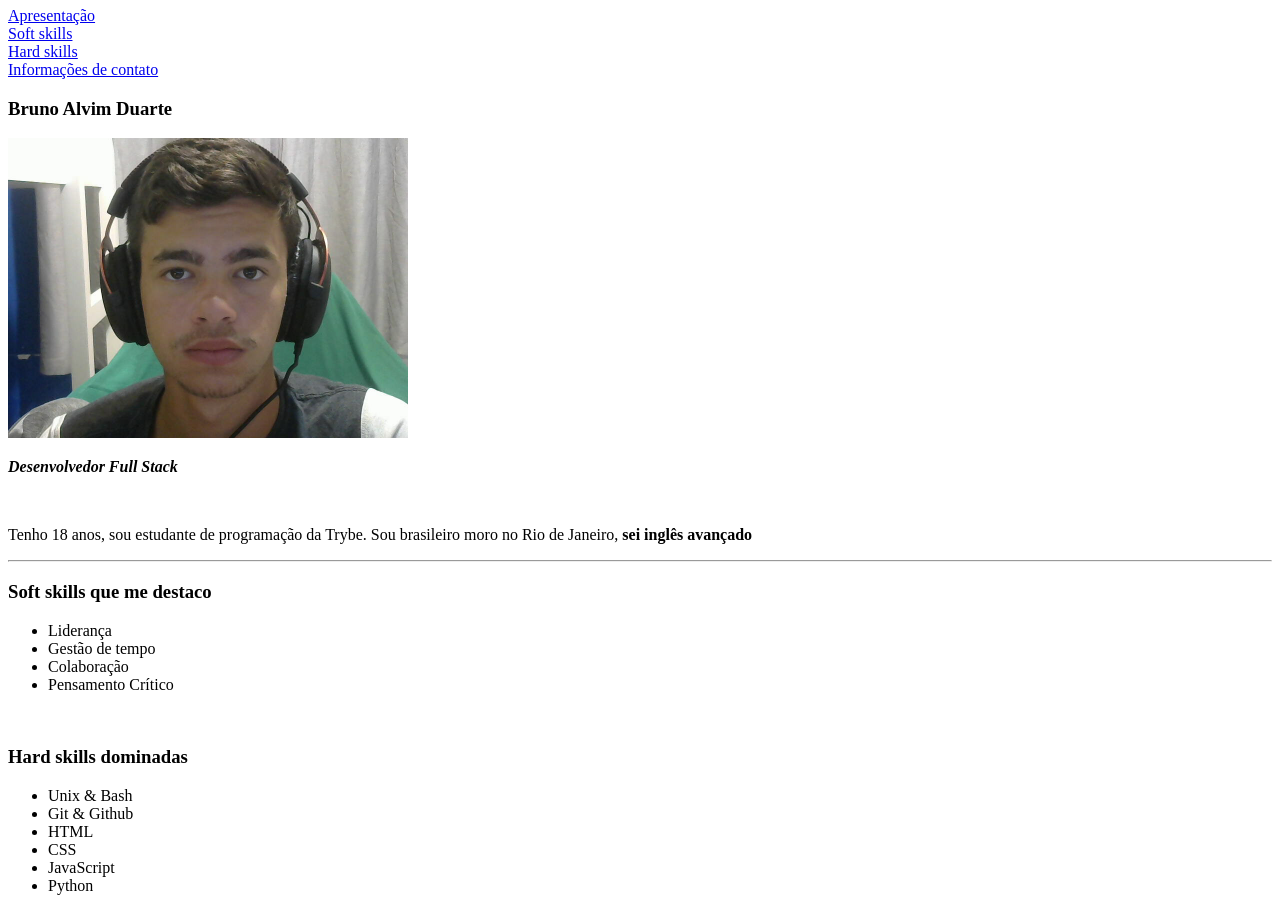
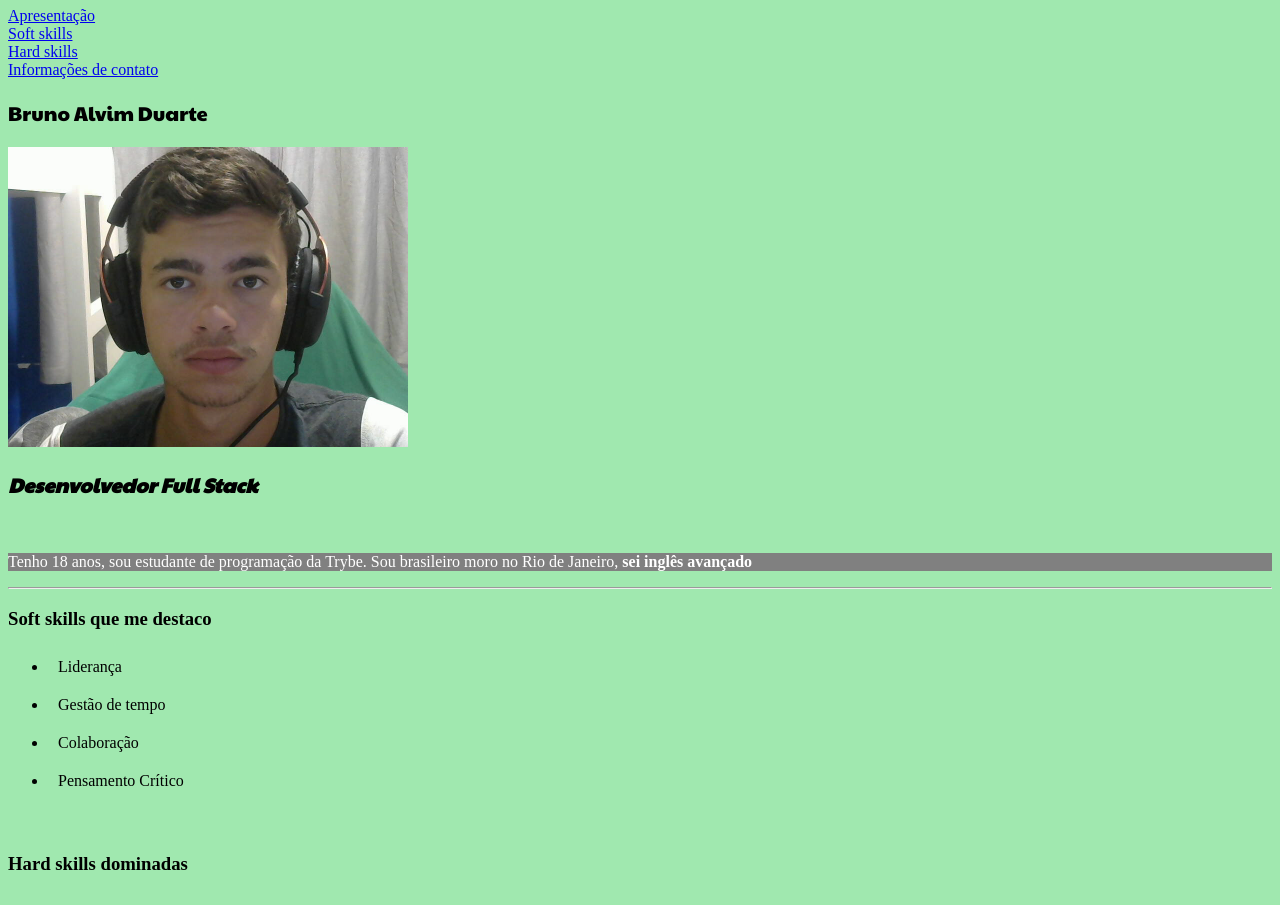
Before and after one commit to Bruno-Alvim-Duarte/portifolio-web, a plain HTML site: page index.html in a window 1280 px wide. Shown: the part 73-978 px from the top of the page. Drawn offline with Linux system fonts and the light colour scheme.

Commit message:
commitão bomba, fazendo o exercicio do dia 3.2

```diff
--- a/index.html
+++ b/index.html
@@ -5,6 +5,9 @@
     <meta http-equiv="X-UA-Compatible" content="IE=edge">
     <meta name="viewport" content="width=device-width, initial-scale=1.0">
     <title>Portifólio Web Bruno Alvim Duarte</title>
+    <link href="https://fonts.googleapis.com/css2?family=Paytone+One&display=swap" rel="stylesheet">
+    <link rel="stylesheet" type="text/css" href="style.css">
+    <style></style>
 </head>
 <body>
     <h1><strong> Portifólio Web</strong></h1>
@@ -13,30 +16,30 @@
     <a href="#hard-skills">Hard skills</a> <br>
     <a href="#contato">Informações de contato</a>
     <!-- SEÇÃO 1 -->
-    <h3 id="apresentacao">Bruno Alvim Duarte</h3>
+    <h3 class="apresentacao" id="apresentacao">Bruno Alvim Duarte</h3>
     <img src="Arquivos-complementares/Foto-minha.png" alt="foto do Bruno" width="400px">
-    <p><em> <strong> Desenvolvedor Full Stack </strong></em></p>
+    <p class="apresentacao"><em> <strong> Desenvolvedor Full Stack </strong></em></p>
     <br>
-    <p>Tenho 18 anos, sou estudante de programação da Trybe. Sou brasileiro moro no Rio de Janeiro, <strong> sei inglês avançado </strong></p>
+    <p id="descricao">Tenho 18 anos, sou estudante de programação da Trybe. Sou brasileiro moro no Rio de Janeiro, <strong> sei inglês avançado </strong></p>
 
     <hr>
     <!-- SEÇÃO 2 -->
-    <h3 id="soft-skills">Soft skills que me destaco</h3>
+    <h3 id="soft-skills" >Soft skills que me destaco</h3>
     <ul>
-        <li>Liderança</li>
-        <li>Gestão de tempo</li>
-        <li>Colaboração</li>
-        <li>Pensamento Crítico</li>
+        <li class="item-list">Liderança</li>
+        <li class="item-list">Gestão de tempo</li>
+        <li class="item-list">Colaboração</li>
+        <li class="item-list">Pensamento Crítico</li>
     </ul>
     <br>
     <h3 id="hard-skills">Hard skills dominadas</h3>
     <ul>
-        <li>Unix & Bash</li>
-        <li>Git & Github</li>
-        <li>HTML</li>
-        <li>CSS</li>
-        <li>JavaScript</li>
-        <li>Python</li>
+        <li class="item-list">Unix & Bash</li>
+        <li class="item-list">Git & Github</li>
+        <li class="item-list">HTML</li>
+        <li class="item-list">CSS</li>
+        <li class="item-list">JavaScript</li>
+        <li class="item-list">Python</li>
     </ul>
     <hr>
 
--- /dev/null
+++ b/style.css
@@ -0,0 +1,18 @@
+.apresentacao{
+    font-family: 'Paytone One', sans-serif;
+    font-weight: 100;
+    font-size: 20px;
+}
+
+body{
+    background-color: #A0E8AF;
+}
+
+.item-list{
+    padding: 10px;
+}
+
+#descricao{
+    background-color: gray;
+    color: white;
+}
```
